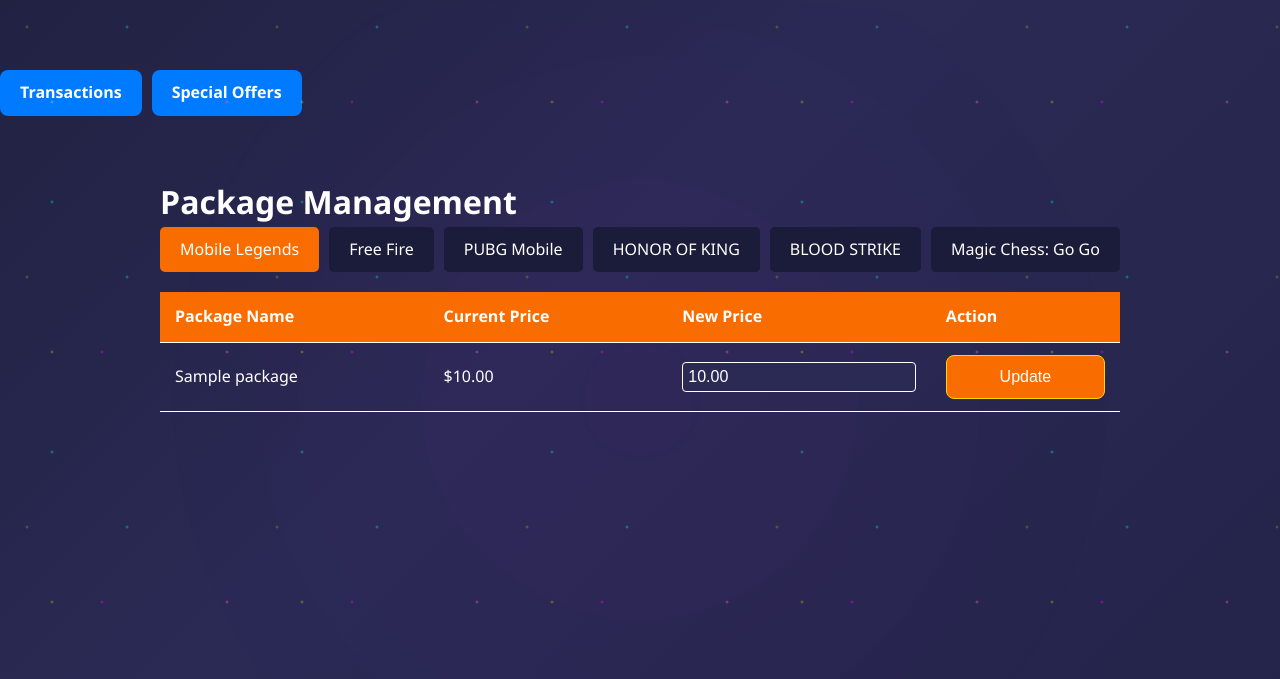
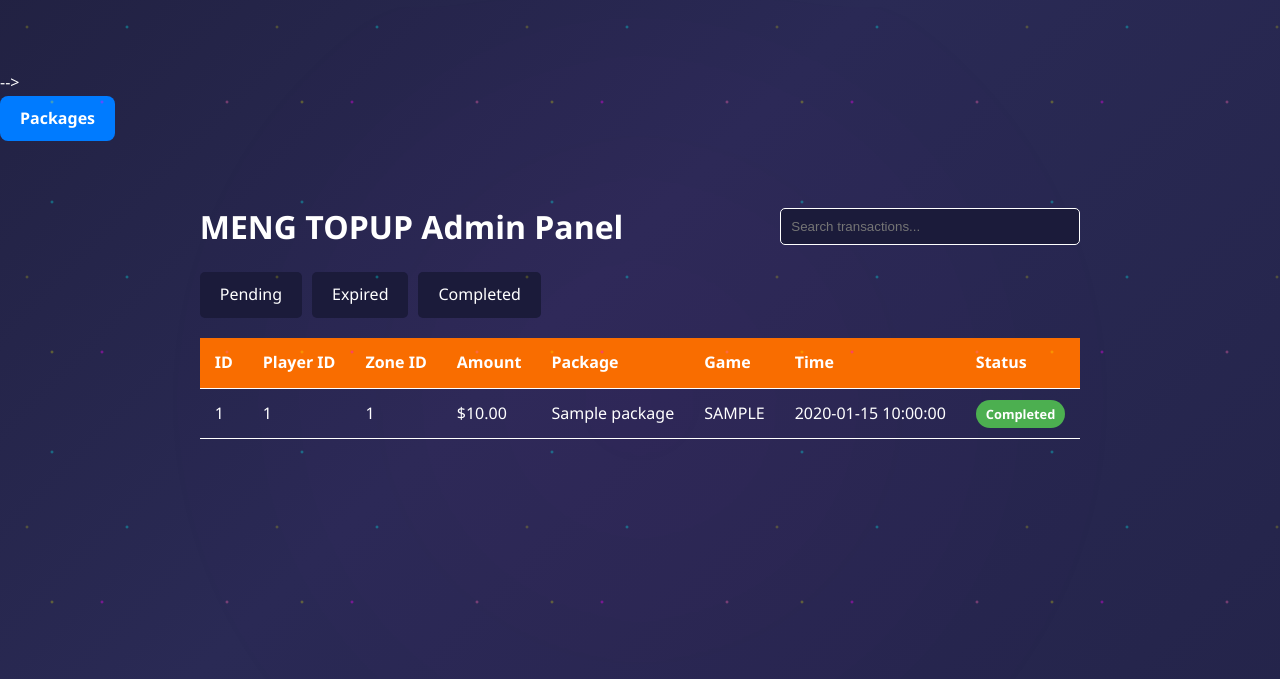
Before and after one commit to MengJong168/Meng-Topup, a Flask app: template templates/admin_packages.html in a window 1280 px wide. Shown: the top 679 px of the page. Run offline with Flask 3, Linux system fonts and the light colour scheme; the template is opened without the code that fills it: most values are stand-ins (such as "Sample title", 1, 10 or a date in 2020).

Commit message:
Update admin_packages.html

```diff
--- a/templates/admin_packages.html
+++ b/templates/admin_packages.html
@@ -3,13 +3,13 @@
 <head>
     <meta charset="UTF-8">
     <meta name="viewport" content="width=device-width, initial-scale=1.0">
-    <title>Package Management - MENG TOPUP</title>
-    <link rel="stylesheet" href="/static/style.css">
+    <title>Admin Panel</title>
+    <link rel="stylesheet" href="/static/style.css">-->
 <!-- Add this near the top of both admin.html and admin_packages.html -->
 <div class="admin-nav">
-        <a href="/admin?pass=1516Coolb" class="admin-link">Transactions</a>
-        <a href="/admin/special_offers?pass=1516Coolb" class="admin-link">Special Offers</a>
+        <a href="/admin/packages?pass=new1516Coolb" class="admin-link">Packages</a>
     </div>
+</div>
     <style>
         .admin-nav {
             display: flex;
@@ -48,314 +48,149 @@
             margin: 20px auto;
             padding: 20px;
         }
-        .package-tabs {
+        .admin-header {
+            display: flex;
+            justify-content: space-between;
+            align-items: center;
+            margin-bottom: 20px;
+        }
+        .status-tabs {
             display: flex;
             gap: 10px;
             margin-bottom: 20px;
         }
-        .package-tab {
+        .status-tab {
             padding: 10px 20px;
             background: var(--card-bg);
             border-radius: 5px;
             cursor: pointer;
         }
-        .package-tab.active {
+        .status-tab.active {
             background: var(--primary-color);
             color: white;
         }
-        .packages-table {
+        .search-box {
+            padding: 10px;
+            width: 300px;
+            border-radius: 5px;
+            border: 1px solid var(--border-color);
+            background: var(--card-bg);
+            color: var(--text-color);
+        }
+        .transactions-table {
             width: 100%;
             border-collapse: collapse;
         }
-        .packages-table th, .packages-table td {
+        .transactions-table th, .transactions-table td {
             padding: 12px 15px;
             text-align: left;
             border-bottom: 1px solid var(--border-color);
         }
-        .packages-table th {
+        .transactions-table th {
             background: var(--primary-color);
             color: white;
         }
-        .packages-table tr:hover {
+        .transactions-table tr:hover {
             background: rgba(255, 255, 255, 0.05);
         }
-        .edit-price {
-            display: flex;
-            gap: 10px;
-            align-items: center;
+        .status-badge {
+            padding: 5px 10px;
+            border-radius: 15px;
+            font-size: 0.8rem;
+            font-weight: bold;
         }
-        .edit-price input {
-            width: 80px;
-            padding: 5px;
-            border-radius: 4px;
-            border: 1px solid var(--border-color);
+        .status-pending {
+            background: #FFA500;
+            color: black;
+        }
+        .status-completed {
+            background: #4CAF50;
+            color: white;
+        }
+        .status-expired {
+            background: #F44336;
+            color: white;
         }
     </style>
 </head>
 <body>
     <div class="admin-container">
-        <h1>Package Management</h1>
-
-        <div class="package-tabs">
-            <div class="package-tab active" onclick="showGamePackages('ml')">Mobile Legends</div>
-            <div class="package-tab" onclick="showGamePackages('ff')">Free Fire</div>
-             <div class="package-tab" onclick="showGamePackages('pubg')">PUBG Mobile</div>
-             <!-- Add this to the package-tabs section -->
-<div class="package-tab" onclick="showGamePackages('hok')">HONOR OF KING</div>
-<div class="package-tab" onclick="showGamePackages('bloodstrike')">BLOOD STRIKE</div>
-<div class="package-tab" onclick="showGamePackages('mcgg')">Magic Chess: Go Go</div>
+        <div class="admin-header">
+            <h1>MENG TOPUP Admin Panel</h1>
+            <input type="text" class="search-box" id="searchInput" placeholder="Search transactions..."
+                   value="{{ search_query }}" oninput="updateSearch()">
         </div>
 
-        <!-- Mobile Legends Packages -->
-        <table class="packages-table" id="mlPackagesTable">
+        <div class="status-tabs">
+            <div class="status-tab {% if current_status == 'pending' %}active{% endif %}"
+                 onclick="filterByStatus('pending')">Pending</div>
+            <div class="status-tab {% if current_status == 'expired' %}active{% endif %}"
+                 onclick="filterByStatus('expired')">Expired</div>
+            <div class="status-tab {% if current_status == 'completed' %}active{% endif %}"
+                 onclick="filterByStatus('completed')">Completed</div>
+        </div>
+
+        <table class="transactions-table">
             <thead>
                 <tr>
-                    <th>Package Name</th>
-                    <th>Current Price</th>
-                    <th>New Price</th>
-                    <th>Action</th>
+                    <th>ID</th>
+                    <th>Player ID</th>
+                    <th>Zone ID</th>
+                    <th>Amount</th>
+                    <th>Package</th>
+                    <th>Game</th>
+                    <th>Time</th>
+                    <th>Status</th>
                 </tr>
             </thead>
             <tbody>
-                {% for package in ml_packages %}
+                {% for transaction in transactions %}
                 <tr>
-                    <td>{{ package.name }}</td>
-                    <td>${{ "%.2f"|format(package.price) }}</td>
+                    <td>{{ transaction.transaction_id }}</td>
+                    <td>{{ transaction.player_id }}</td>
+                    <td>{{ transaction.zone_id }}</td>
+                    <td>${{ "%.2f"|format(transaction.amount) }}</td>
+                    <td>{{ transaction.package }}</td>
+                    <td>{{ transaction.game_type|upper }}</td>
+                    <td>{{ transaction.timestamp|datetimeformat }}</td>
                     <td>
-                        <div class="edit-price">
-                            <input type="number" step="0.01" min="0" id="ml_{{ package.name }}_price"
-                                   value="{{ "%.2f"|format(package.price) }}">
-                        </div>
-                    </td>
-                    <td>
-                        <button onclick="updatePackage('ml', '{{ package.name }}')">Update</button>
+                        <span class="status-badge status-{{ transaction.status }}">
+                            {{ transaction.status|title }}
+                        </span>
                     </td>
                 </tr>
-                {% endfor %}
-            </tbody>
-            <!-- Add this table for PUBG packages -->
-<table class="packages-table" id="pubgPackagesTable" style="display: none;">
-    <thead>
-        <tr>
-            <th>Package Name</th>
-            <th>Current Price</th>
-            <th>New Price</th>
-            <th>Action</th>
-        </tr>
-    </thead>
-    <tbody>
-        {% for package in pubg_packages %}
-        <tr>
-            <td>{{ package.name }} UC</td>
-            <td>${{ "%.2f"|format(package.price) }}</td>
-            <td>
-                <div class="edit-price">
-                    <input type="number" step="0.01" min="0" id="pubg_{{ package.name }}_price"
-                           value="{{ "%.2f"|format(package.price) }}">
-                </div>
-            </td>
-            <td>
-                <button onclick="updatePackage('pubg', '{{ package.name }}')">Update</button>
-            </td>
-        </tr>
-        {% endfor %}
-    </tbody>
-        </table>
-
-        <!-- Free Fire Packages -->
-        <table class="packages-table" id="ffPackagesTable" style="display: none;">
-            <thead>
+                {% else %}
                 <tr>
-                    <th>Package Name</th>
-                    <th>Current Price</th>
-                    <th>New Price</th>
-                    <th>Action</th>
-                </tr>
-            </thead>
-            <tbody>
-                {% for package in ff_packages %}
-                <tr>
-                    <td>{{ package.name }}</td>
-                    <td>${{ "%.2f"|format(package.price) }}</td>
-                    <td>
-                        <div class="edit-price">
-                            <input type="number" step="0.01" min="0" id="ff_{{ package.name }}_price"
-                                   value="{{ "%.2f"|format(package.price) }}">
-                        </div>
-                    </td>
-                    <td>
-                        <button onclick="updatePackage('ff', '{{ package.name }}')">Update</button>
-                    </td>
+                    <td colspan="8" style="text-align: center;">No transactions found</td>
                 </tr>
                 {% endfor %}
             </tbody>
         </table>
-        <!-- Add this table for HOK packages -->
-<table class="packages-table" id="hokPackagesTable" style="display: none;">
-    <thead>
-        <tr>
-            <th>Package Name</th>
-            <th>Current Price</th>
-            <th>New Price</th>
-            <th>Action</th>
-        </tr>
-    </thead>
-    <tbody>
-        {% for package in hok_packages %}
-        <tr>
-            <td>{{ package.name }} TOKENS</td>
-            <td>${{ "%.2f"|format(package.price) }}</td>
-            <td>
-                <div class="edit-price">
-                    <input type="number" step="0.01" min="0" id="hok_{{ package.name }}_price"
-                           value="{{ "%.2f"|format(package.price) }}">
-                </div>
-            </td>
-            <td>
-                <button onclick="updatePackage('hok', '{{ package.name }}')">Update</button>
-            </td>
-        </tr>
-        {% endfor %}
-    </tbody>
-</table>
-<!-- Add this table -->
-<table class="packages-table" id="bloodstrikePackagesTable" style="display: none;">
-    <thead>
-        <tr>
-            <th>Package Name</th>
-            <th>Current Price</th>
-            <th>New Price</th>
-            <th>Action</th>
-        </tr>
-    </thead>
-    <tbody>
-        {% for package in bloodstrike_packages %}
-        <tr>
-            <td>{{ package.name }}</td>
-            <td>${{ "%.2f"|format(package.price) }}</td>
-            <td>
-                <div class="edit-price">
-                    <input type="number" step="0.01" min="0"
-                           id="bloodstrike_{{ package.name|replace(' ', '_') }}_price"
-                           value="{{ "%.2f"|format(package.price) }}">
-                </div>
-            </td>
-            <td>
-                <button onclick="updatePackage('bloodstrike', '{{ package.name }}')">Update</button>
-            </td>
-        </tr>
-        {% endfor %}
-    </tbody>
-</table>
-<!-- MCGG Packages -->
-<table class="packages-table" id="mcggPackagesTable" style="display: none;">
-    <thead>
-        <tr>
-            <th>Package Name</th>
-            <th>Current Price</th>
-            <th>New Price</th>
-            <th>Action</th>
-        </tr>
-    </thead>
-    <tbody>
-        {% for package in mcgg_packages %}
-        <tr>
-            <td>{{ package.name }}</td>
-            <td>${{ "%.2f"|format(package.price) }}</td>
-            <td>
-                <div class="edit-price">
-                    <input type="number" step="0.01" min="0"
-                           id="mcgg_{{ package.name|replace(' ', '_') }}_price"
-                           value="{{ "%.2f"|format(package.price) }}">
-                </div>
-            </td>
-            <td>
-                <button onclick="updatePackage('mcgg', '{{ package.name }}')">Update</button>
-            </td>
-        </tr>
-        {% endfor %}
-    </tbody>
-</table>
     </div>
 
     <script>
-            function showGamePackages(gameType) {
-        // Hide all tables first
-        document.querySelectorAll('.packages-table').forEach(table => {
-            table.style.display = 'none';
-        });
+        function filterByStatus(status) {
+            const url = new URL(window.location.href);
+            url.searchParams.set('status', status);
+            window.location.href = url.toString();
+        }
 
-        // Show the selected table
-        document.getElementById(gameType + 'PackagesTable').style.display = 'table';
+        function updateSearch() {
+            const searchValue = document.getElementById('searchInput').value;
+            const url = new URL(window.location.href);
 
-        // Update active tab
-        document.querySelectorAll('.package-tab').forEach(tab => tab.classList.remove('active'));
-        event.currentTarget.classList.add('active');
-    }
+            if (searchValue) {
+                url.searchParams.set('search', searchValue);
+            } else {
+                url.searchParams.delete('search');
+            }
 
-        // In admin_packages.html and admin_special_offers.html
-function updatePackage(gameType, packageName) {
-    // Replace spaces with underscores in packageName to match the ID format
-    const sanitizedPackageName = packageName.replace(/ /g, '_');
-    const priceInput = document.getElementById(`${gameType}_${sanitizedPackageName}_price`);
-    const newPrice = parseFloat(priceInput.value);
-
-    if (isNaN(newPrice)) {
-        showAlert('Please enter a valid number', 'error');
-        return;
-    }
-
-    fetch(`/admin/update_package?pass=1516Coolb`, {
-        method: 'POST',
-        headers: {
-            'Content-Type': 'application/json',
-        },
-        body: JSON.stringify({
-            game_type: gameType,
-            package_name: packageName,  // Keep original name here for backend
-            new_price: newPrice
-        })
-    })
-    .then(response => {
-        if (response.status === 401) {
-            throw new Error('Unauthorized - Please login again');
+            // Debounce the search to avoid too many requests
+            clearTimeout(window.searchTimeout);
+            window.searchTimeout = setTimeout(() => {
+                window.location.href = url.toString();
+            }, 500);
         }
-        return response.json();
-    })
-    .then(data => {
-        if (data.error) throw new Error(data.error);
-        showAlert('Price updated successfully!', 'success');
-        // Update display
-        priceInput.value = newPrice.toFixed(2);
-    })
-    .catch(error => {
-        showAlert(error.message, 'error');
-        console.error('Error:', error);
-    });
-}
-
-function showSuccessMessage(message) {
-    const alertDiv = document.createElement('div');
-    alertDiv.className = 'alert success';
-    alertDiv.textContent = message;
-    document.body.appendChild(alertDiv);
-    setTimeout(() => alertDiv.remove(), 3000);
-}
-
-function showErrorMessage(message) {
-    const alertDiv = document.createElement('div');
-    alertDiv.className = 'alert error';
-    alertDiv.textContent = message;
-    document.body.appendChild(alertDiv);
-    setTimeout(() => alertDiv.remove(), 3000);
-}
-function showAlert(message, type) {
-    const alertDiv = document.createElement('div');
-    alertDiv.className = `alert ${type}`;
-    alertDiv.textContent = message;
-    document.body.appendChild(alertDiv);
-    setTimeout(() => alertDiv.remove(), 3000);
-}
     </script>
 </body>
 </html>
```
